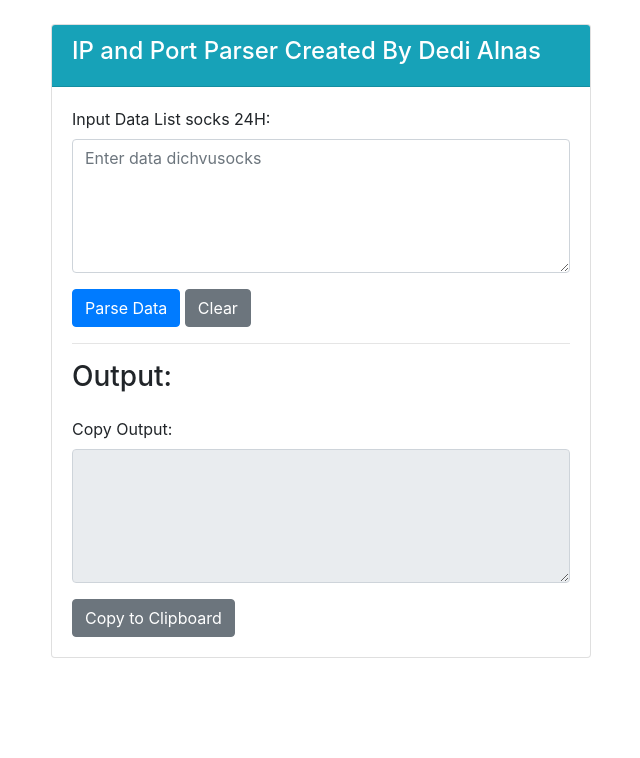
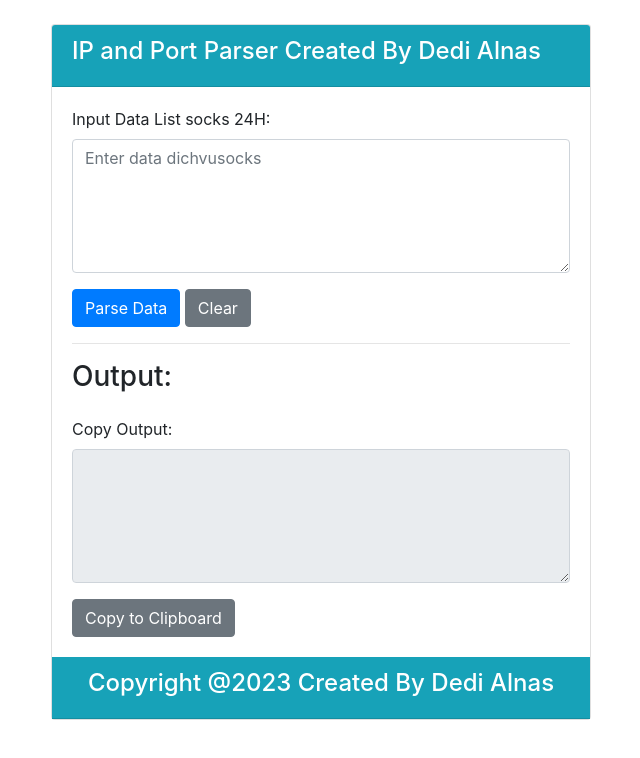
Before and after one commit to dedi-alnas86/dichvusocks, a plain HTML site: page index.html in a window 1280 px wide. Shown: the whole page, without its empty margins (319-959 px from the left). Drawn offline with nearby package versions, Linux system fonts and the light colour scheme.

Commit message:
Update index.html

```diff
--- a/index.html
+++ b/index.html
@@ -32,6 +32,10 @@
 						</div>
 						<button class="btn btn-secondary" type="button" onclick="copyToClipboard()">Copy to Clipboard</button>
 					</div>
+					<div class="card-header bg-info text-white" style="text-align: center;">
+	<h4>Copyright @2023 Created By Dedi Alnas</h4>
+</div>
+
 				</div>
 			</div>
 		</div>
```
